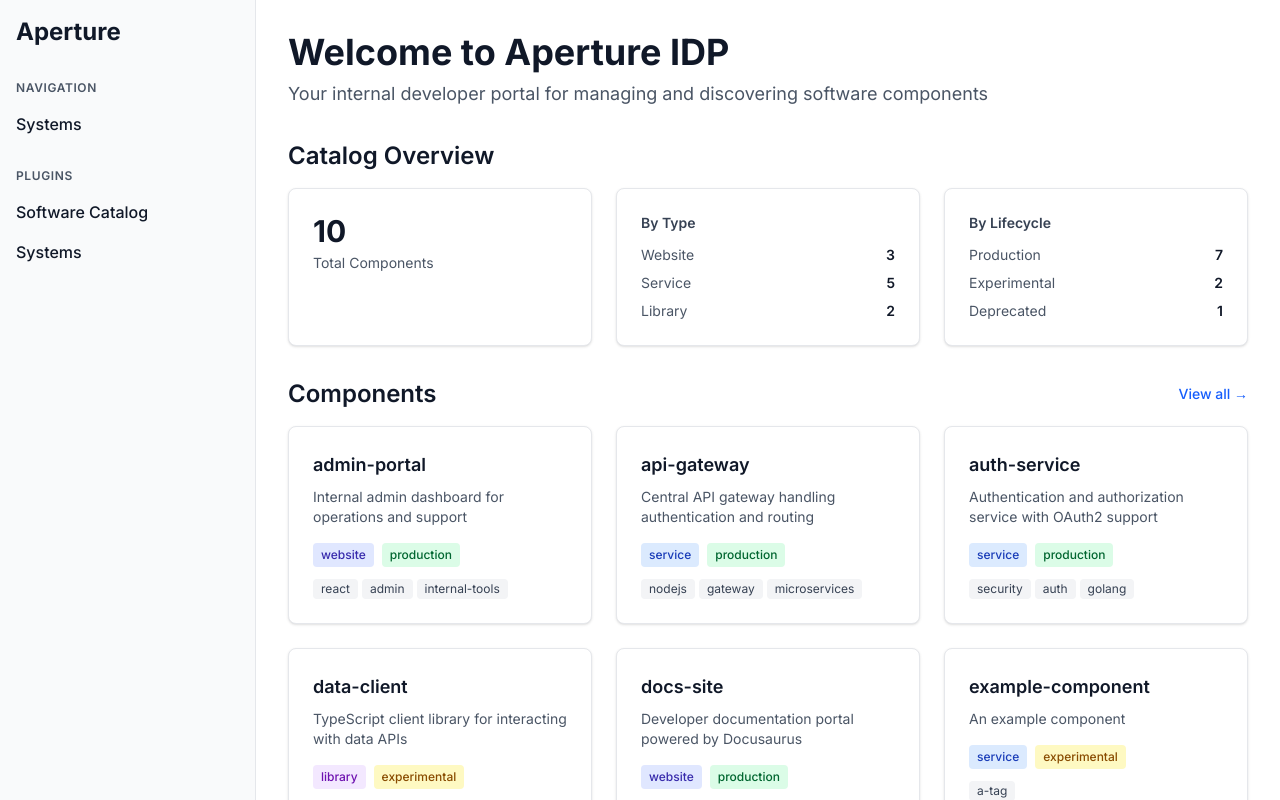
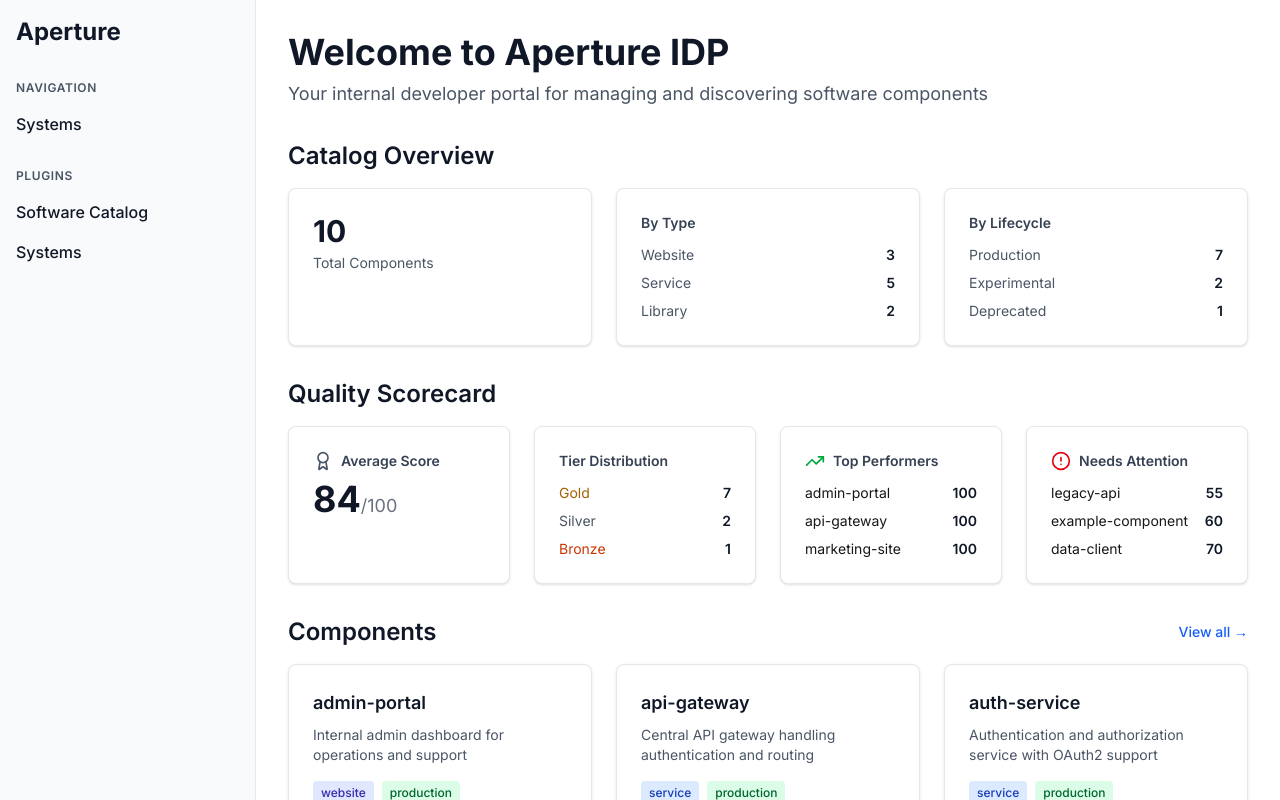
Before and after one commit to iandesj/aperture-idp, a Next.js app: page / in a window 1280 px wide. Shown: the top 800 px of the page. Built offline with nearby package versions, Linux system fonts and the light colour scheme.

Commit message:
Add quality scorecard dashboard widget
- Display average catalog score
- Show tier distribution breakdown
- List top 3 performing components
- Highlight 3 components needing attention
- Link directly to component details

```diff
--- a/src/app/page.tsx
+++ b/src/app/page.tsx
@@ -1,9 +1,12 @@
 import Link from "next/link";
-import { getCatalogStats, getRecentComponents } from "@/lib/catalog";
+import { getCatalogStats, getRecentComponents, getScorecardStats } from "@/lib/catalog";
+import { ScoreBadge } from "@/components/ScoreBadge";
+import { Award, TrendingUp, AlertCircle } from "lucide-react";
 
 export default function Home() {
   const stats = getCatalogStats();
   const recentComponents = getRecentComponents(6);
+  const scorecardStats = getScorecardStats();
 
   const lifecycleColors: Record<string, string> = {
     production: "bg-green-100 text-green-800",
@@ -81,6 +84,112 @@ export default function Home() {
       </div>
 
       <div>
+        <h2 className="text-2xl font-semibold mb-4 text-gray-900 dark:text-gray-100">
+          Quality Scorecard
+        </h2>
+        <div className="grid grid-cols-1 md:grid-cols-2 lg:grid-cols-4 gap-6 mb-6">
+          <div className="bg-white dark:bg-gray-800 rounded-lg shadow p-6 border border-gray-200 dark:border-gray-700">
+            <div className="flex items-center gap-2 mb-2">
+              <Award className="w-5 h-5 text-gray-600 dark:text-gray-400" />
+              <div className="text-sm font-semibold text-gray-700 dark:text-gray-300">
+                Average Score
+              </div>
+            </div>
+            <div className="text-4xl font-bold text-gray-900 dark:text-gray-100">
+              {scorecardStats.averageScore}
+              <span className="text-lg text-gray-500 dark:text-gray-400 font-normal">/100</span>
+            </div>
+          </div>
+
+          <div className="bg-white dark:bg-gray-800 rounded-lg shadow p-6 border border-gray-200 dark:border-gray-700">
+            <div className="text-sm font-semibold text-gray-700 dark:text-gray-300 mb-3">
+              Tier Distribution
+            </div>
+            <div className="space-y-2">
+              {scorecardStats.tierDistribution.gold > 0 && (
+                <div className="flex justify-between items-center text-sm">
+                  <span className="text-yellow-700 dark:text-yellow-400">Gold</span>
+                  <span className="font-semibold text-gray-900 dark:text-gray-100">
+                    {scorecardStats.tierDistribution.gold}
+                  </span>
+                </div>
+              )}
+              {scorecardStats.tierDistribution.silver > 0 && (
+                <div className="flex justify-between items-center text-sm">
+                  <span className="text-gray-600 dark:text-gray-400">Silver</span>
+                  <span className="font-semibold text-gray-900 dark:text-gray-100">
+                    {scorecardStats.tierDistribution.silver}
+                  </span>
+                </div>
+              )}
+              {scorecardStats.tierDistribution.bronze > 0 && (
+                <div className="flex justify-between items-center text-sm">
+                  <span className="text-orange-700 dark:text-orange-400">Bronze</span>
+                  <span className="font-semibold text-gray-900 dark:text-gray-100">
+                    {scorecardStats.tierDistribution.bronze}
+                  </span>
+                </div>
+              )}
+              {scorecardStats.tierDistribution['needs-improvement'] > 0 && (
+                <div className="flex justify-between items-center text-sm">
+                  <span className="text-red-700 dark:text-red-400">Needs Work</span>
+                  <span className="font-semibold text-gray-900 dark:text-gray-100">
+                    {scorecardStats.tierDistribution['needs-improvement']}
+                  </span>
+                </div>
+              )}
+            </div>
+          </div>
+
+          <div className="bg-white dark:bg-gray-800 rounded-lg shadow p-6 border border-gray-200 dark:border-gray-700">
+            <div className="flex items-center gap-2 mb-3">
+              <TrendingUp className="w-5 h-5 text-green-600 dark:text-green-400" />
+              <div className="text-sm font-semibold text-gray-700 dark:text-gray-300">
+                Top Performers
+              </div>
+            </div>
+            <div className="space-y-2">
+              {scorecardStats.topPerformers.map((cws) => (
+                <Link
+                  key={cws.component.metadata.name}
+                  href={`/catalog/${cws.component.metadata.name}`}
+                  className="flex items-center justify-between text-sm hover:text-blue-600 dark:hover:text-blue-400 transition-colors"
+                >
+                  <span className="truncate">{cws.component.metadata.name}</span>
+                  <span className="font-semibold text-gray-900 dark:text-gray-100 ml-2">
+                    {cws.score.total}
+                  </span>
+                </Link>
+              ))}
+            </div>
+          </div>
+
+          <div className="bg-white dark:bg-gray-800 rounded-lg shadow p-6 border border-gray-200 dark:border-gray-700">
+            <div className="flex items-center gap-2 mb-3">
+              <AlertCircle className="w-5 h-5 text-red-600 dark:text-red-400" />
+              <div className="text-sm font-semibold text-gray-700 dark:text-gray-300">
+                Needs Attention
+              </div>
+            </div>
+            <div className="space-y-2">
+              {scorecardStats.needsAttention.map((cws) => (
+                <Link
+                  key={cws.component.metadata.name}
+                  href={`/catalog/${cws.component.metadata.name}`}
+                  className="flex items-center justify-between text-sm hover:text-blue-600 dark:hover:text-blue-400 transition-colors"
+                >
+                  <span className="truncate">{cws.component.metadata.name}</span>
+                  <span className="font-semibold text-gray-900 dark:text-gray-100 ml-2">
+                    {cws.score.total}
+                  </span>
+                </Link>
+              ))}
+            </div>
+          </div>
+        </div>
+      </div>
+
+      <div>
         <div className="flex justify-between items-center mb-4">
           <h2 className="text-2xl font-semibold text-gray-900 dark:text-gray-100">
             Components
```
